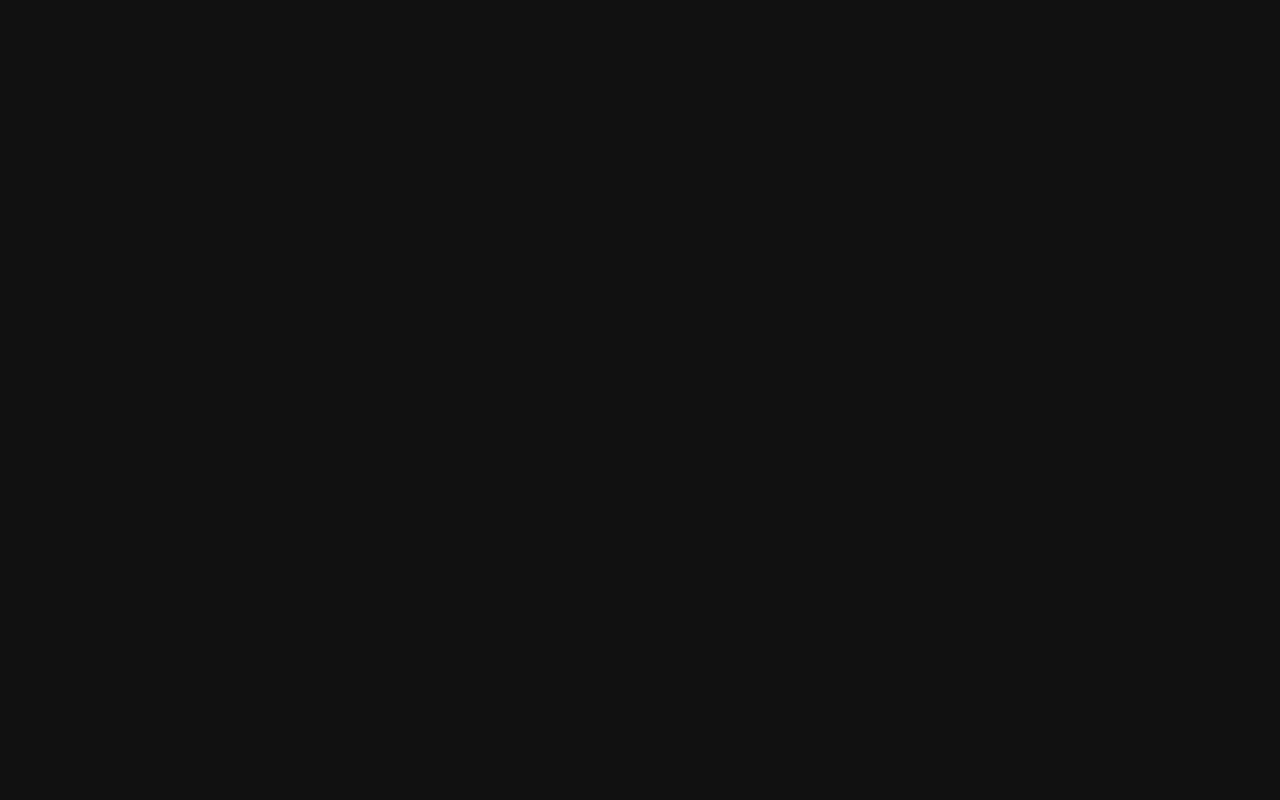
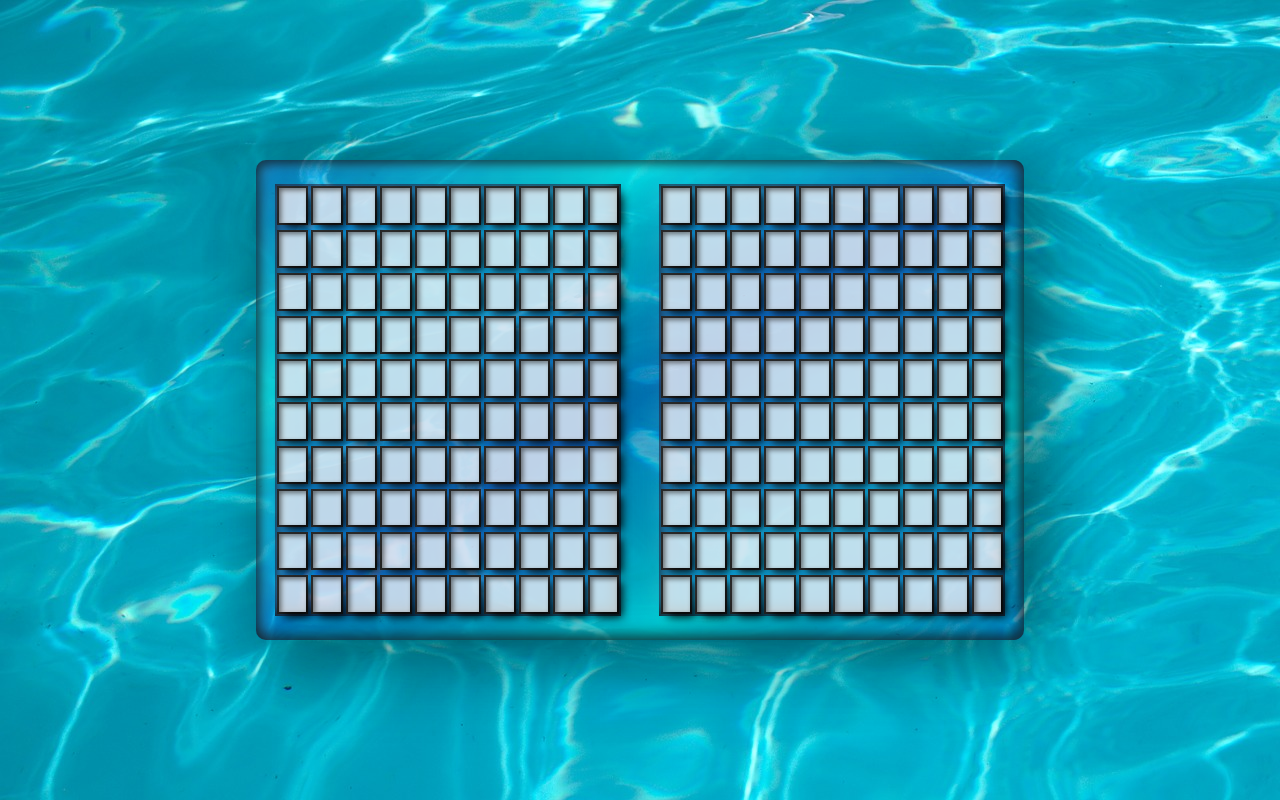
Before and after one commit to DiferoX/Battleship, a website built with webpack: page dist/index.html in a window 1280 px wide. Built offline with nearby package versions, Linux system fonts and the light colour scheme.

Commit message:
create divs on gameboard funtion

```diff
--- a/src/index.js
+++ b/src/index.js
@@ -0,0 +1,47 @@
+let board1 = document.querySelector ('#board1');
+let board2 = document.querySelector ('#board2');
+let array = [];
+
+function createDivs (rows, cols)
+{
+  board1.style.setProperty ('--grid-rows', rows);
+  board1.style.setProperty ('--grid-cols', cols);
+
+  board2.style.setProperty ('--grid-rows', rows);
+  board2.style.setProperty ('--grid-cols', cols);
+
+  for (let i = 0; i < rows; i++)
+  {
+    for (let j = 0; j < cols; j++)
+    {
+      let divsBoard1 = document.createElement('div');
+      let txtBoard1 = document.createElement('p');
+      txtBoard1.textContent = `[${i}][${j}]`;
+      array[[i][j]] = divsBoard1;
+      board1.appendChild(divsBoard1);
+      divsBoard1.appendChild(txtBoard1)
+
+      let divsBoard2 = document.createElement('div');
+      board2.appendChild(divsBoard2);
+    }
+  }
+  //console.log(array);
+}
+
+createDivs(10, 10);
+
+
+let list = document.querySelectorAll ('#board1 div');
+
+function activeLink ()
+{
+  array.forEach ((item) =>
+  this.classList.add('active'));
+  console.log(this.lastChild.textContent);
+
+  //item.classList.remove('active'));
+  //this.classList.add('active');
+}
+
+list.forEach ((item) =>
+  item.addEventListener ('click', activeLink));
```
Also changed, not shown: dist/images/add-circle.svg (added), dist/images/boat-outline.svg (added), dist/images/wallpaper.jpg (added), dist/index.html, dist/main.js (added), dist/style.css.
